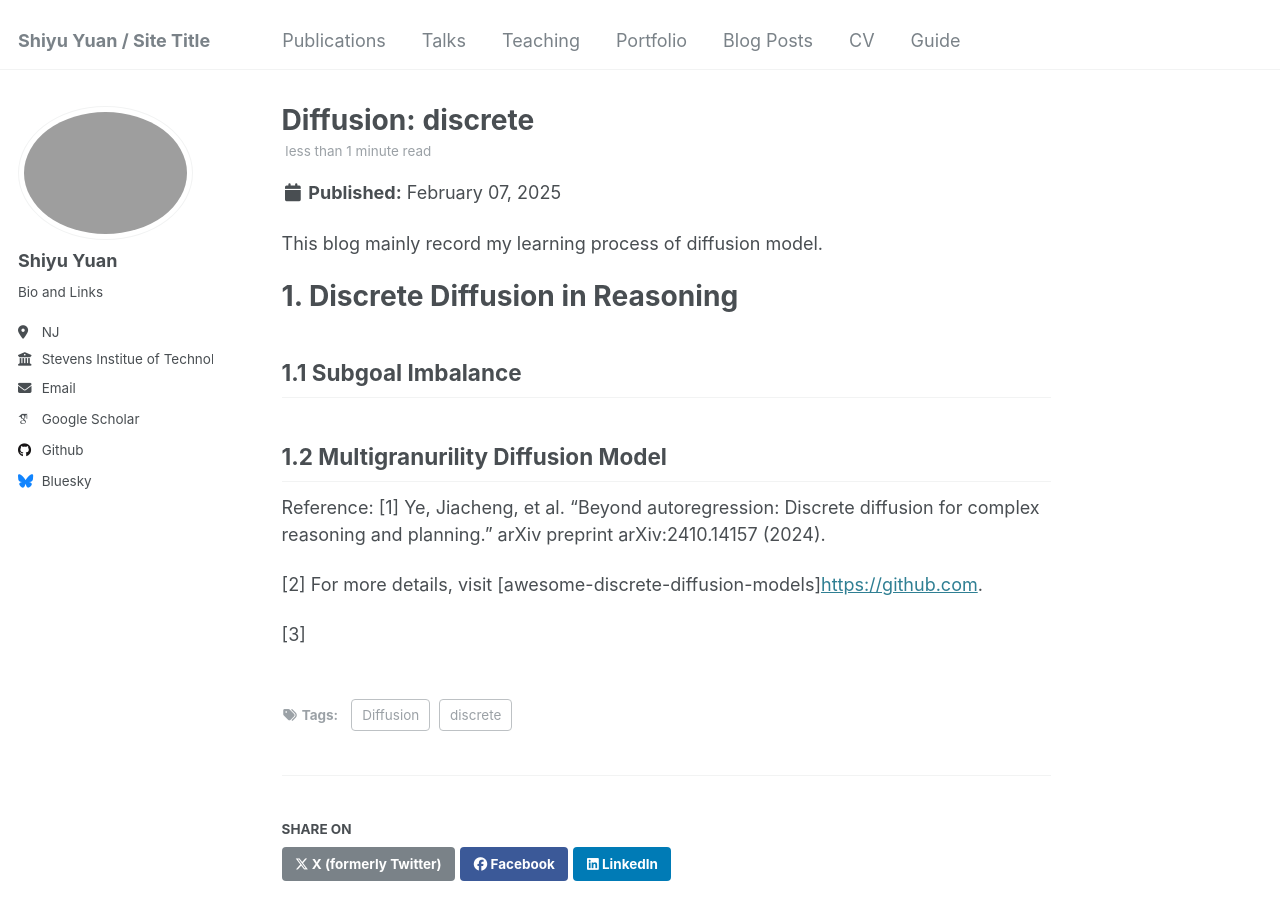
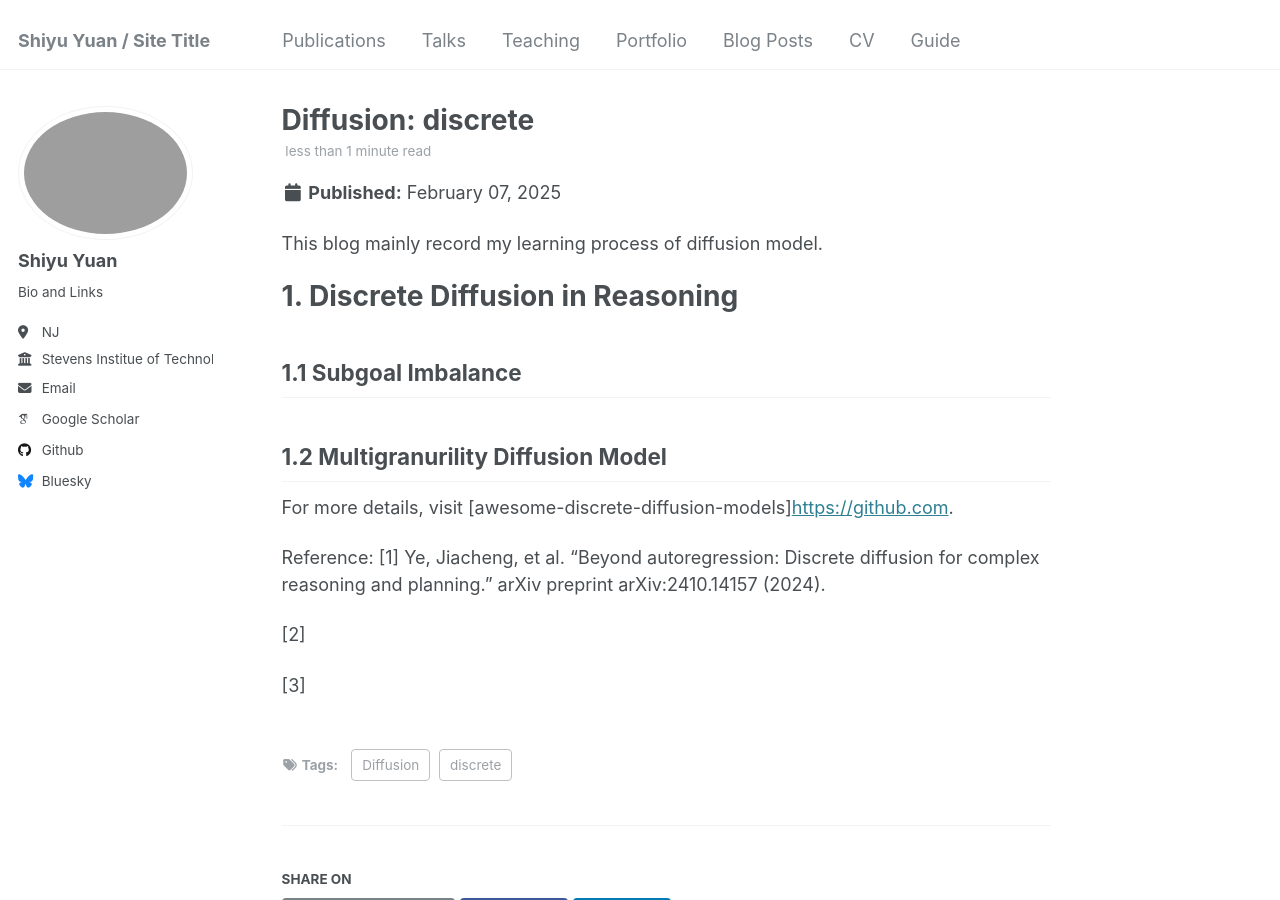
Before and after one commit to syyuan2021/syy2025, a Jekyll site: the page built from _posts/2025-02-07-blog-post-9.md, in a window 1280 px wide and 900 px high. Built offline with Jekyll 4.4.1, drawn with Linux system fonts in a browser that asks for light colours; some web fonts are replaced; part of the change alters nothing that is shown.

```diff
--- a/_posts/2025-02-07-blog-post-9.md
+++ b/_posts/2025-02-07-blog-post-9.md
@@ -11,8 +11,14 @@ This blog mainly record my learning process of diffusion model.
 
 
 # 1. Discrete Diffusion in Reasoning
+
 ## 1.1 Subgoal Imbalance
 ## 1.2 Multigranurility Diffusion Model
+
+
+
+
+For more details, visit [awesome-discrete-diffusion-models][https://github.com](https://github.com/kuleshov-group/awesome-discrete-diffusion-models).
 
 
 
@@ -21,6 +27,6 @@ This blog mainly record my learning process of diffusion model.
 Reference:
 [1] Ye, Jiacheng, et al. "Beyond autoregression: Discrete diffusion for complex reasoning and planning." arXiv preprint arXiv:2410.14157 (2024).
 
-[2] For more details, visit [awesome-discrete-diffusion-models][https://github.com](https://github.com/kuleshov-group/awesome-discrete-diffusion-models).
+[2]
 
 [3]
```
